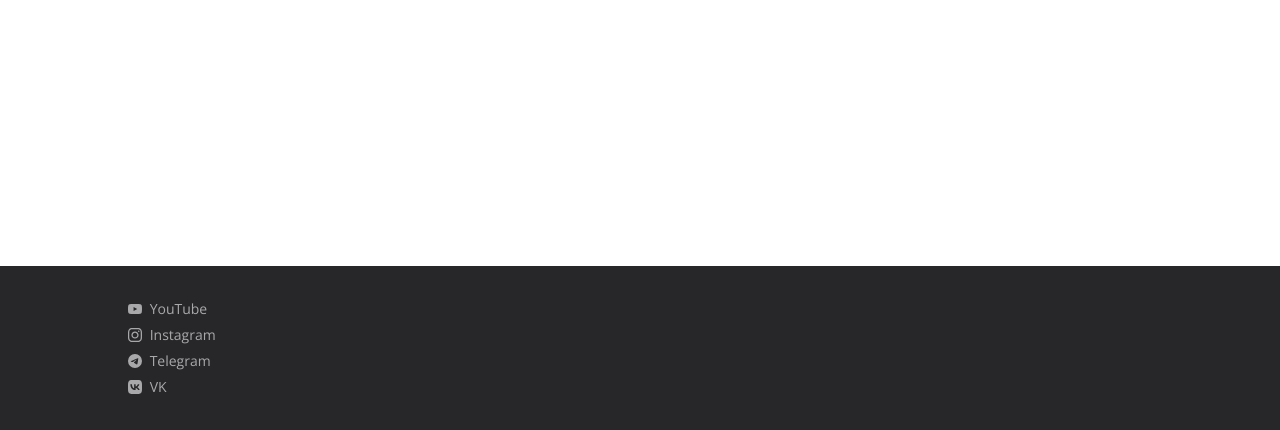
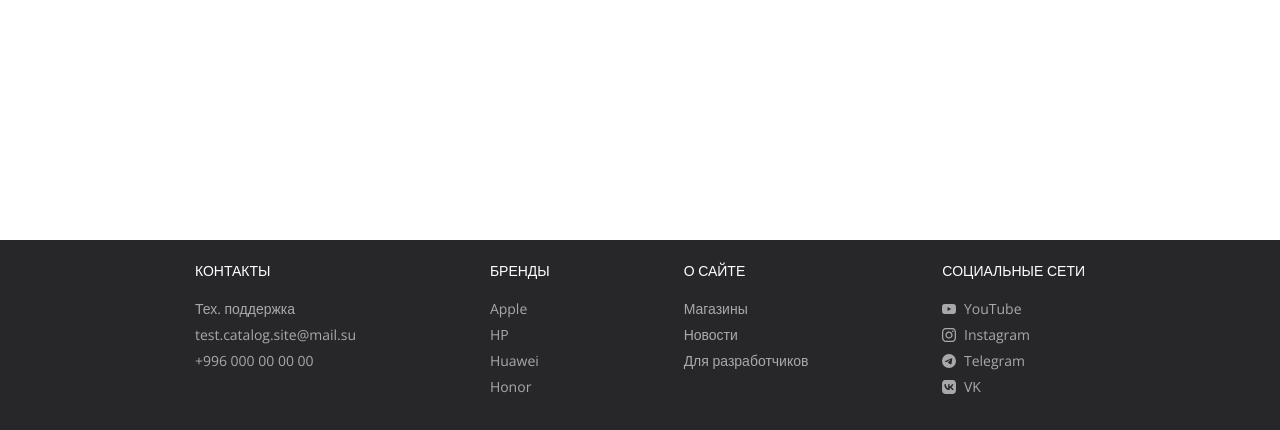
Before and after one commit to umarr-developer/catalog_site, a Django app: template catalog/templates/base.html in a window 1280 px wide. Shown: the part 370-800 px from the top of the page. Run offline with Django 5.2, Linux system fonts and the light colour scheme; the template is opened without the code that fills it, so the values that code supplies are empty; parts of the project's set-up code (start-up, migrations or seed data) failed here and were passed over.

Commit message:
edit .footer

```diff
--- a/catalog/static/css/styles.css
+++ b/catalog/static/css/styles.css
@@ -242,10 +242,14 @@ body {
   display: -webkit-box;
   display: -ms-flexbox;
   display: flex;
+  -ms-flex-pack: distribute;
+      justify-content: space-around;
   padding: 24px 0;
 }
-.wrapper .footer_body .column {
-  margin-right: 48px;
+.wrapper .footer_body .column .title_element {
+  color: #fff;
+  text-transform: uppercase;
+  margin-bottom: 24px;
 }
 .wrapper .footer_body .column .element {
   margin: 12px 0;
--- a/catalog/static/scss/base.scss
+++ b/catalog/static/scss/base.scss
@@ -151,10 +151,15 @@ body {
 
         &_body{
             display: flex;
+            justify-content: space-around;
             padding: 24px 0;
 
             .column{
-                margin-right: 48px;
+                .title_element{
+                    color: #fff;
+                    text-transform: uppercase;
+                    margin-bottom: 24px;
+                }
                 .element{
                     margin: 12px 0;
                     color: #fff;
--- a/catalog/templates/base.html
+++ b/catalog/templates/base.html
@@ -67,6 +67,102 @@
         <div class="content">
             <div class="footer_body">
                 <div class="column">
+                    <div class="title_element">
+                        <span>
+                            Контакты
+                        </span>
+                    </div>
+                    <a href="#">
+                        <div class="element">
+                            <span>
+                                Тех. поддержка
+                            </span>
+                        </div>
+                    </a>
+                    <a href="#">
+                        <div class="element">
+                            <span>
+                                test.catalog.site@mail.su
+                            </span>
+                        </div>
+                    </a>
+                    <a href="#">
+                        <div class="element">
+                            <span>
+                                +996 000 00 00 00
+                            </span>
+                        </div>
+                    </a>
+                </div>
+                <div class="column">
+                    <div class="title_element">
+                        <span>
+                            Бренды
+                        </span>
+                    </div>
+                    <a href="#">
+                        <div class="element">
+                            <span>
+                                Apple
+                            </span>
+                        </div>
+                    </a>
+                    <a href="#">
+                        <div class="element">
+                            <span>
+                                HP
+                            </span>
+                        </div>
+                    </a>
+                    <a href="#">
+                        <div class="element">
+                            <span>
+                                Huawei
+                            </span>
+                        </div>
+                    </a>
+                    <a href="#">
+                        <div class="element">
+                            <span>
+                                Honor
+                            </span>
+                        </div>
+                    </a>
+                </div>
+                <div class="column">
+                    <div class="title_element">
+                        <span>
+                            О сайте
+                        </span>
+                    </div>
+                    <a href="#">
+                        <div class="element">
+                            <span>
+                                Магазины
+                            </span>
+                        </div>
+                    </a>
+                    <a href="#">
+                        <div class="element">
+                            <span>
+                                Новости
+                            </span>
+                        </div>
+                    </a>
+                    <a href="#">
+                        <div class="element">
+                            <span>
+                                Для разработчиков
+                            </span>
+                        </div>
+                    </a>
+                </div>
+                <div class="column">
+                    <div class="title_element">
+                        <span>
+                            Социальные сети
+                        </span>
+                    </div>
                     <a href="#">
                         <div class="element">
                             <img src="{% static 'svg/youtube.svg' %}" alt="youtube">
```
